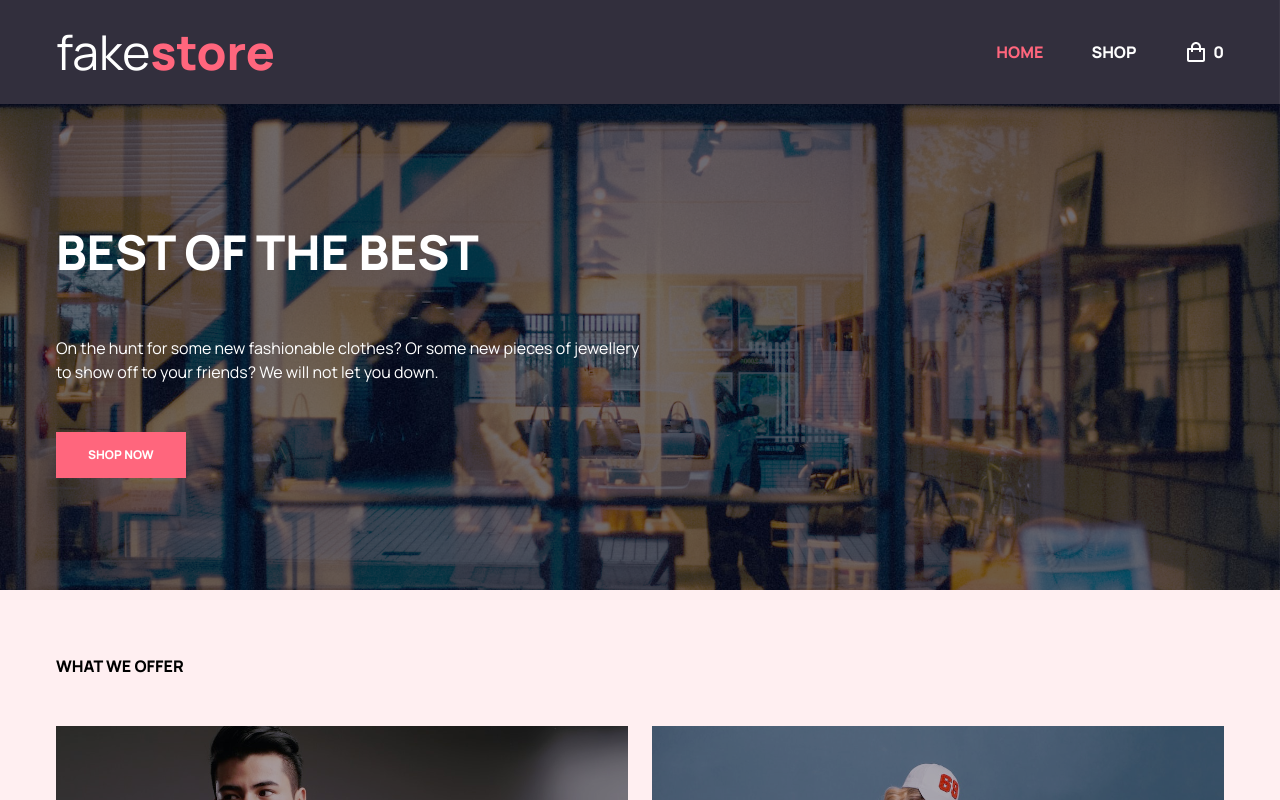
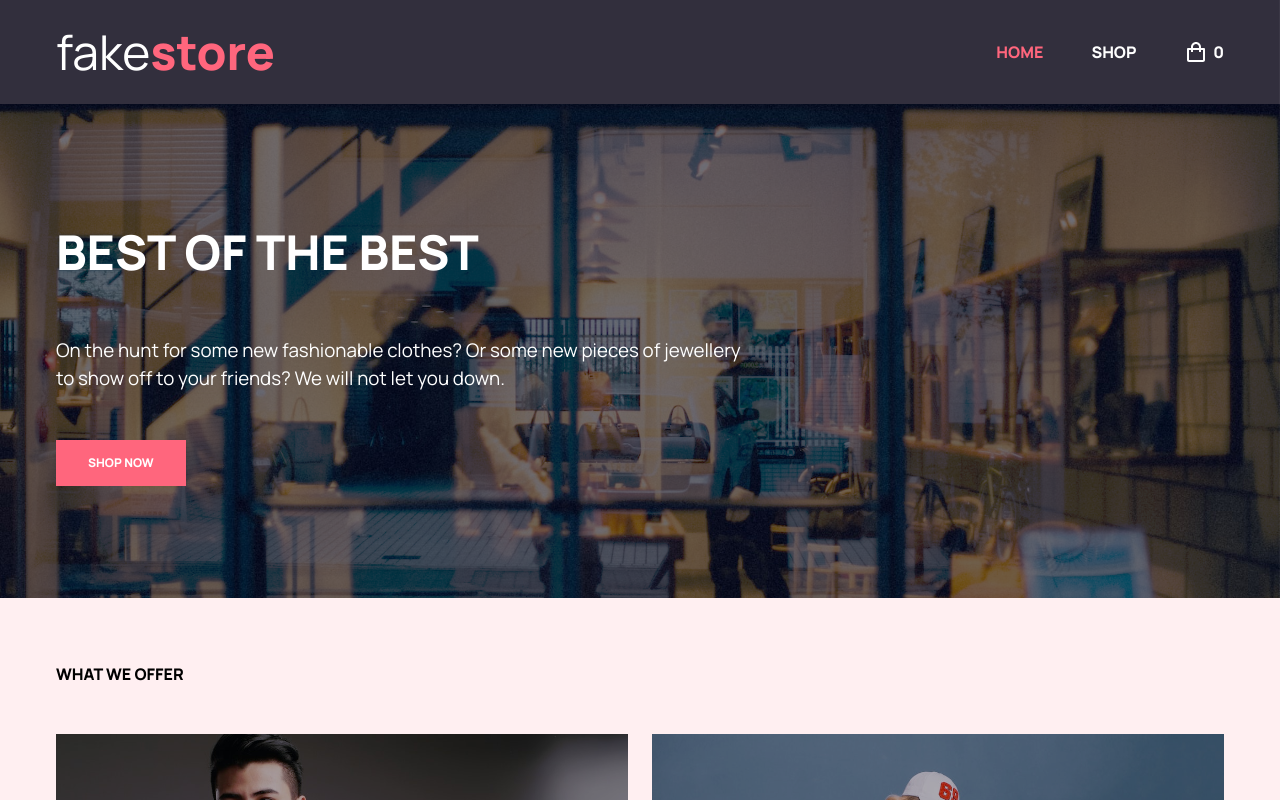
Before and after one commit to Chamara-Wijepala/shopping-cart-v2, a React (Vite) app: page / in a window 1280 px wide. Shown: the top 800 px of the page. Built offline with nearby package versions, Linux system fonts and the light colour scheme; no server answers.

Commit message:
Adjust font size of paragraphs in hero section and footer

```diff
--- a/src/components/footer/index.tsx
+++ b/src/components/footer/index.tsx
@@ -31,7 +31,7 @@ export default function Footer() {
           </nav>
         </div>
 
-        <p className="footer-paragraph">
+        <p className="footer-paragraph fs-350s">
           Lorem ipsum dolor sit amet consectetur adipisicing elit. Ipsam
           incidunt, neque illum quis assumenda eligendi hic fugiat. Quasi alias
           autem, perspiciatis dolorem accusamus quidem atque corrupti harum
--- a/src/pages/home/index.tsx
+++ b/src/pages/home/index.tsx
@@ -9,7 +9,7 @@ export default function Home() {
         <div className="hero-text container flex">
           <h2 className="fw-800 fs-900 uppercase">Best of the best</h2>
 
-          <p>
+          <p className="fs-500">
             On the hunt for some new fashionable clothes? Or some new pieces of
             jewellery to show off to your friends? We will not let you down.
           </p>
```
